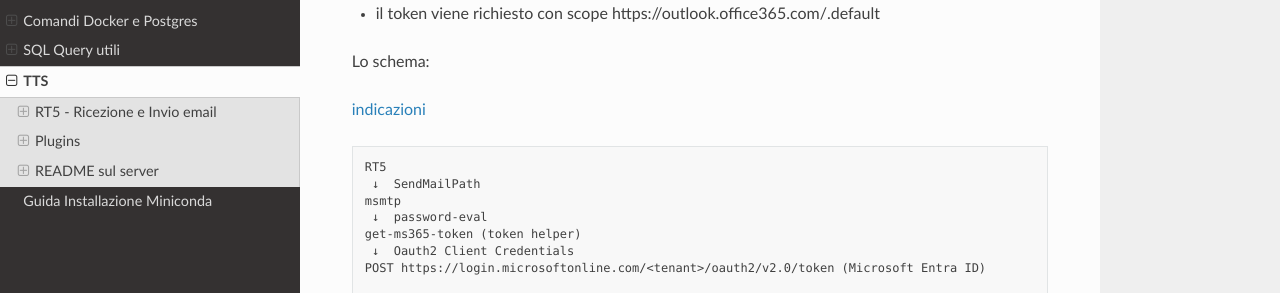
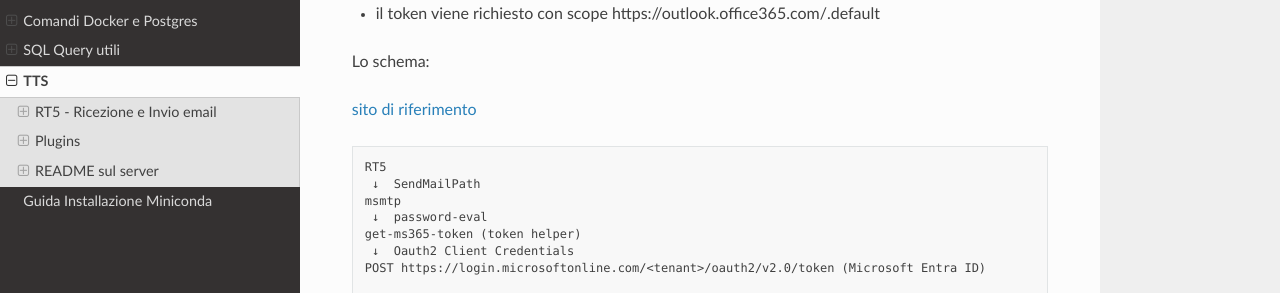
Before and after one commit to Plraska707/appunti_di_lavoro, a Sphinx documentation site: the page built from docs/source/tts.md, in a window 1280 px wide and 900 px high, scrolled down 3790 px. Shown: the part 158-451 px from the top of the window. Built offline with Sphinx 7.4.7 and the Read the Docs theme 3.1.0, drawn with Linux system fonts in a browser that asks for light colours.

Commit message:
nome link cambiato

````diff
--- a/docs/source/tts.md
+++ b/docs/source/tts.md
@@ -170,7 +170,7 @@ In questo caso:
 
 Lo schema:
 
-[indicazioni](https://github.com/MicrosoftDocs/office-developer-exchange-docs/blob/main/docs/legacy-protocols/how-to-authenticate-an-imap-pop-smtp-application-by-using-oauth.md)
+[sito di riferimento](https://github.com/MicrosoftDocs/office-developer-exchange-docs/blob/main/docs/legacy-protocols/how-to-authenticate-an-imap-pop-smtp-application-by-using-oauth.md)
 
 ```
 RT5
````
